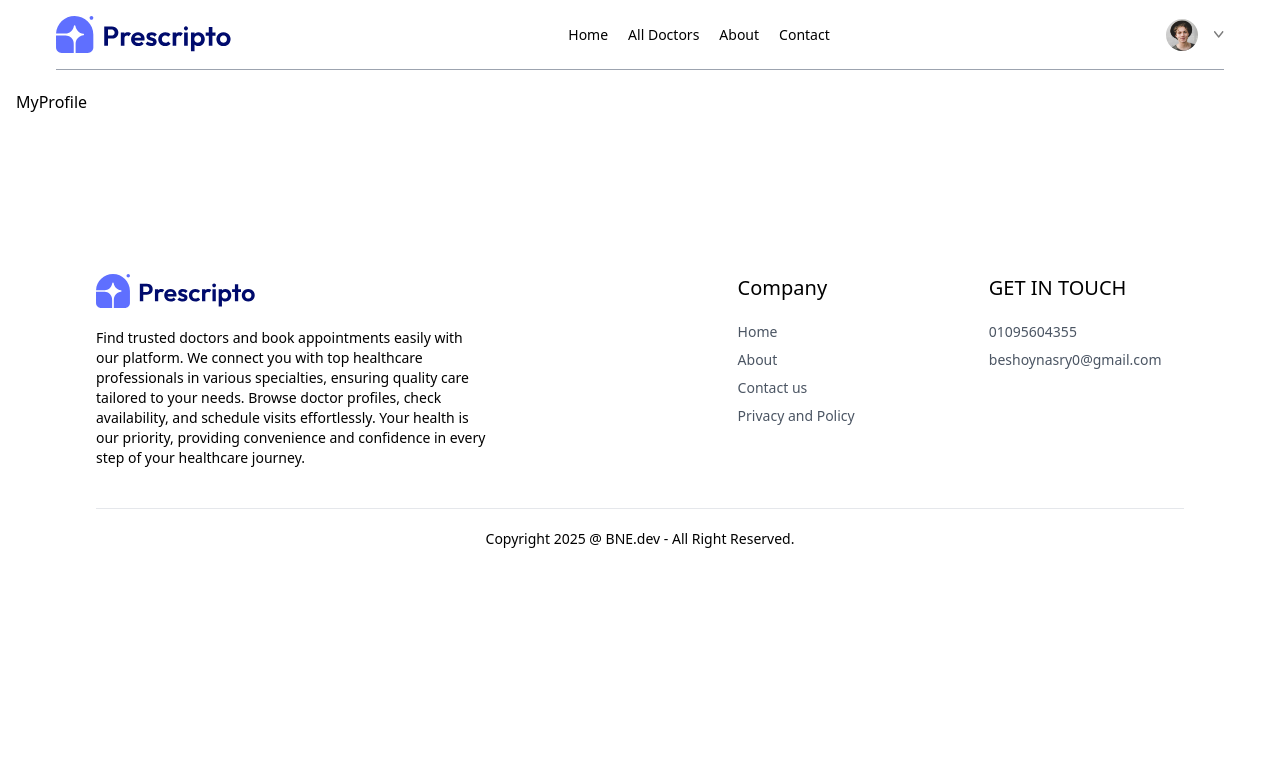
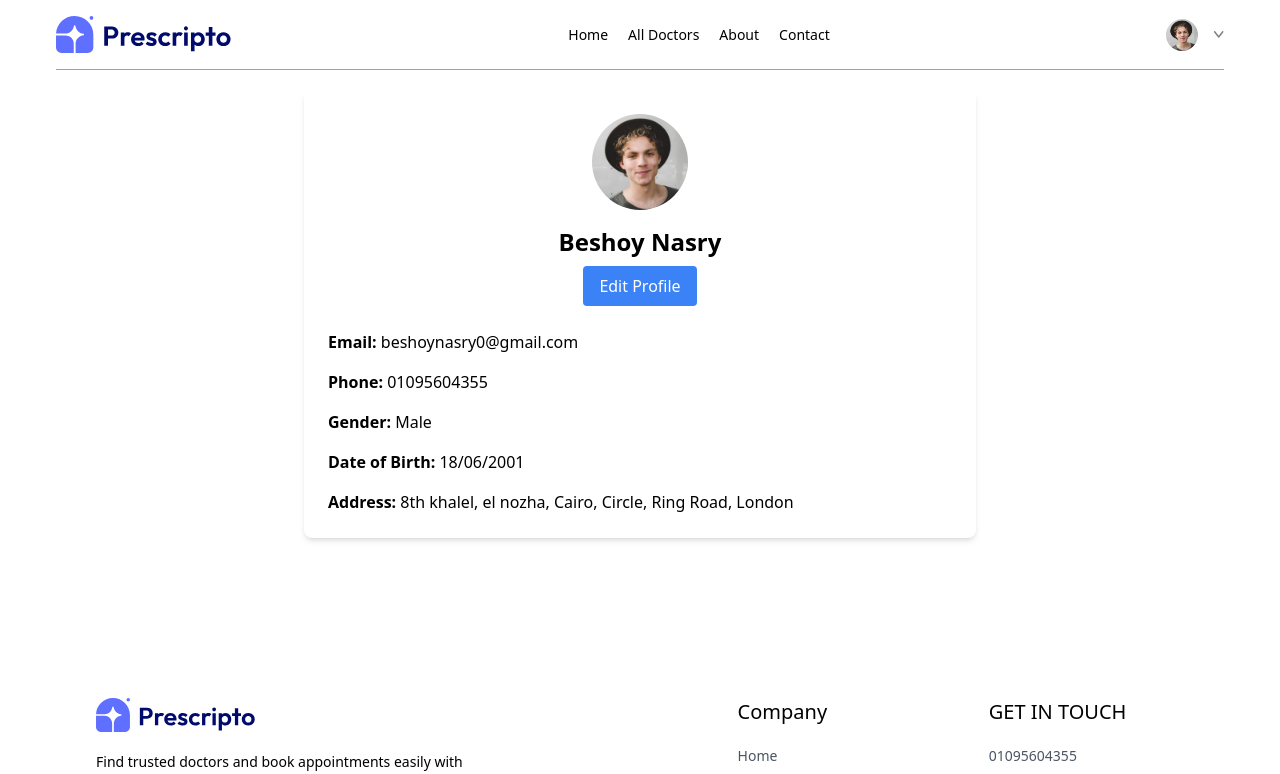
Before and after one commit to beshoynasryz/DOCTOR-BNE, a React (Vite) app: page /my-profile in a window 1280 px wide. Shown: the top 774 px of the page. Built offline with nearby package versions, Linux system fonts and the light colour scheme.

Commit message:
profile ui is done 🚀

```diff
--- a/src/pages/MyProfile.jsx
+++ b/src/pages/MyProfile.jsx
@@ -1,12 +1,181 @@
-import React from 'react'
+import React, { useState } from 'react';
+import { assets } from '../assets/assets';
 
 const MyProfile = () => {
+  const [userData, setUserData] = useState({
+    name: 'Beshoy Nasry',
+    image: assets.profile_pic,
+    email: 'beshoynasry0@gmail.com',
+    address: {
+      line1: '8th khalel, el nozha, Cairo',
+      line2: 'Circle, Ring Road, London',
+    },
+    phone: '01095604355',
+    gender: 'Male',
+    dob: '18/06/2001',
+  });
+
+  const [editMode, setEditMode] = useState(false);
+  const [formData, setFormData] = useState({ ...userData });
+
+  const handleInputChange = (e) => {
+    const { name, value } = e.target;
+    setFormData((prev) => ({
+      ...prev,
+      [name]: value,
+    }));
+  };
+
+  const handleSave = () => {
+    setUserData(formData);
+    setEditMode(false);
+  };
+
+  const handleCancel = () => {
+    setFormData({ ...userData });
+    setEditMode(false);
+  };
+
   return (
-    <div>
-        MyProfile
+    <div className="max-w-2xl mx-auto p-6 bg-white shadow-md rounded-lg">
+      <div className="flex flex-col items-center">
+        <img
+          src={userData.image}
+          alt="Profile"
+          className="w-24 h-24 rounded-full object-cover mb-4"
+        />
+        <h2 className="text-2xl font-semibold mb-2">{userData.name}</h2>
+        <button
+          className="bg-blue-500 text-white px-4 py-2 rounded"
+          onClick={() => setEditMode(!editMode)}
+        >
+          {editMode ? 'View Profile' : 'Edit Profile'}
+        </button>
+      </div>
 
+      <div className="mt-6">
+        {editMode ? (
+          <div className="space-y-4">
+            <div>
+              <label className="block font-medium">Name:</label>
+              <input
+                type="text"
+                name="name"
+                value={formData.name}
+                onChange={handleInputChange}
+                className="w-full border border-gray-300 rounded p-2"
+              />
+            </div>
+            <div>
+              <label className="block font-medium">Email:</label>
+              <input
+                type="email"
+                name="email"
+                value={formData.email}
+                onChange={handleInputChange}
+                className="w-full border border-gray-300 rounded p-2"
+              />
+            </div>
+            <div>
+              <label className="block font-medium">Phone:</label>
+              <input
+                type="text"
+                name="phone"
+                value={formData.phone}
+                onChange={handleInputChange}
+                className="w-full border border-gray-300 rounded p-2"
+              />
+            </div>
+            <div>
+              <label className="block font-medium">Gender:</label>
+              <select
+                name="gender"
+                value={formData.gender}
+                onChange={handleInputChange}
+                className="w-full border border-gray-300 rounded p-2"
+              >
+                <option value="Male">Male</option>
+                <option value="Female">Female</option>
+                <option value="Other">Other</option>
+              </select>
+            </div>
+            <div>
+              <label className="block font-medium">Date of Birth:</label>
+              <input
+                type="date"
+                name="dob"
+                value={formData.dob}
+                onChange={handleInputChange}
+                className="w-full border border-gray-300 rounded p-2"
+              />
+            </div>
+            <div>
+              <label className="block font-medium">Address Line 1:</label>
+              <input
+                type="text"
+                name="address.line1"
+                value={formData.address.line1}
+                onChange={(e) =>
+                  setFormData((prev) => ({
+                    ...prev,
+                    address: { ...prev.address, line1: e.target.value },
+                  }))
+                }
+                className="w-full border border-gray-300 rounded p-2"
+              />
+            </div>
+            <div>
+              <label className="block font-medium">Address Line 2:</label>
+              <input
+                type="text"
+                name="address.line2"
+                value={formData.address.line2}
+                onChange={(e) =>
+                  setFormData((prev) => ({
+                    ...prev,
+                    address: { ...prev.address, line2: e.target.value },
+                  }))
+                }
+                className="w-full border border-gray-300 rounded p-2"
+              />
+            </div>
+            <div className="flex justify-end space-x-4">
+              <button
+                className="bg-gray-300 text-gray-800 px-4 py-2 rounded"
+                onClick={handleCancel}
+              >
+                Cancel
+              </button>
+              <button
+                className="bg-primary text-white px-4 py-2 rounded"
+                onClick={handleSave}
+              >
+                Save
+              </button>
+            </div>
+          </div>
+        ) : (
+          <div className="space-y-4">
+            <p>
+              <strong>Email:</strong> {userData.email}
+            </p>
+            <p>
+              <strong>Phone:</strong> {userData.phone}
+            </p>
+            <p>
+              <strong>Gender:</strong> {userData.gender}
+            </p>
+            <p>
+              <strong>Date of Birth:</strong> {userData.dob}
+            </p>
+            <p>
+              <strong>Address:</strong> {userData.address.line1}, {userData.address.line2}
+            </p>
+          </div>
+        )}
+      </div>
     </div>
-  )
-}
+  );
+};
 
-export default MyProfile
+export default MyProfile;
```
